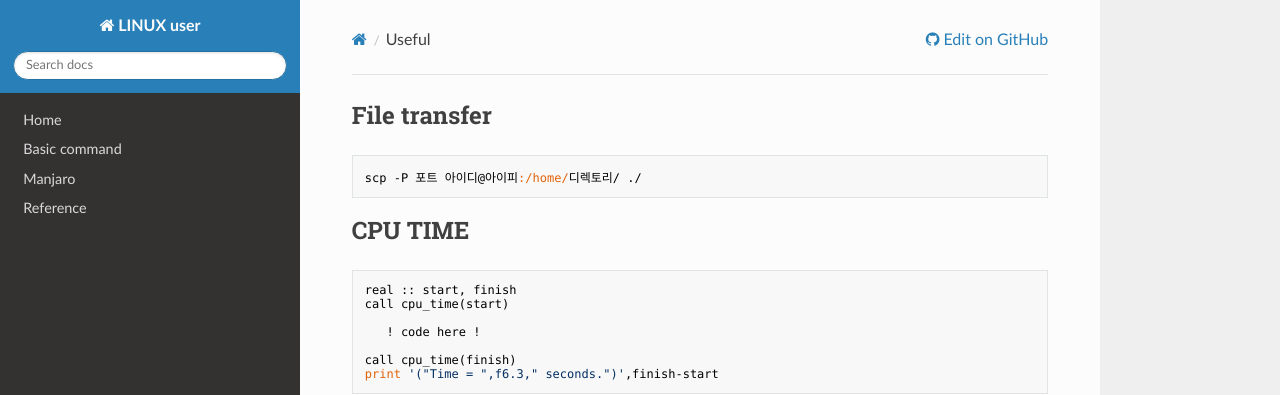
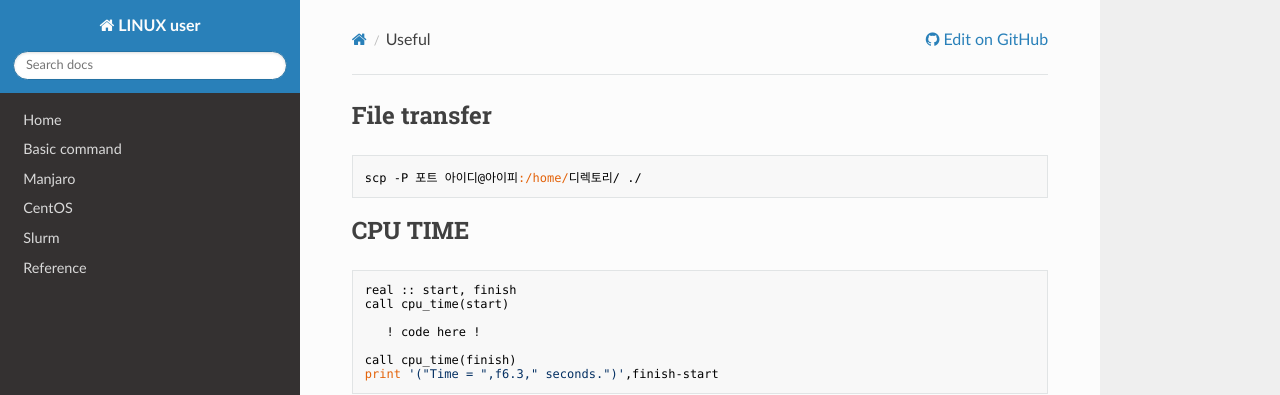
Before and after one commit to WonyoungCho/LINUX, an MkDocs documentation site: the page built from docs/useful.md, in a window 1280 px wide. Shown: the top 395 px of the page. Built offline with MkDocs 1.6.1, drawn with Linux system fonts in a browser that asks for light colours; nearby versions of some CDN libraries; old or Windows-style settings are respelled for this version of MkDocs.

Commit message:
Update mkdocs.yml

```diff
--- a/mkdocs.yml
+++ b/mkdocs.yml
@@ -10,6 +10,8 @@ pages:
     - Home: 'index.md'
     - Basic command: 'basic_comm.md'
     - Manjaro: 'manjaro_conf.md'
+    - CentOS: 'centos_conf.md'
+    - Slurm: 'slurm_conf.md'
     - Reference: 'reference.md'
 
 theme: readthedocs
```
